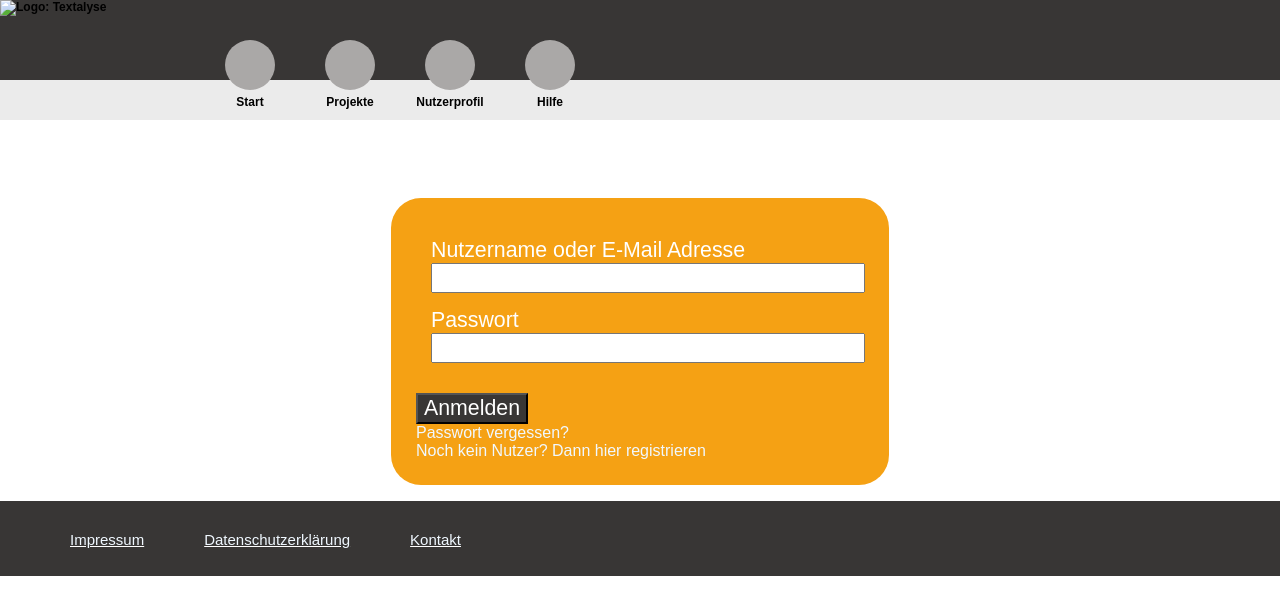
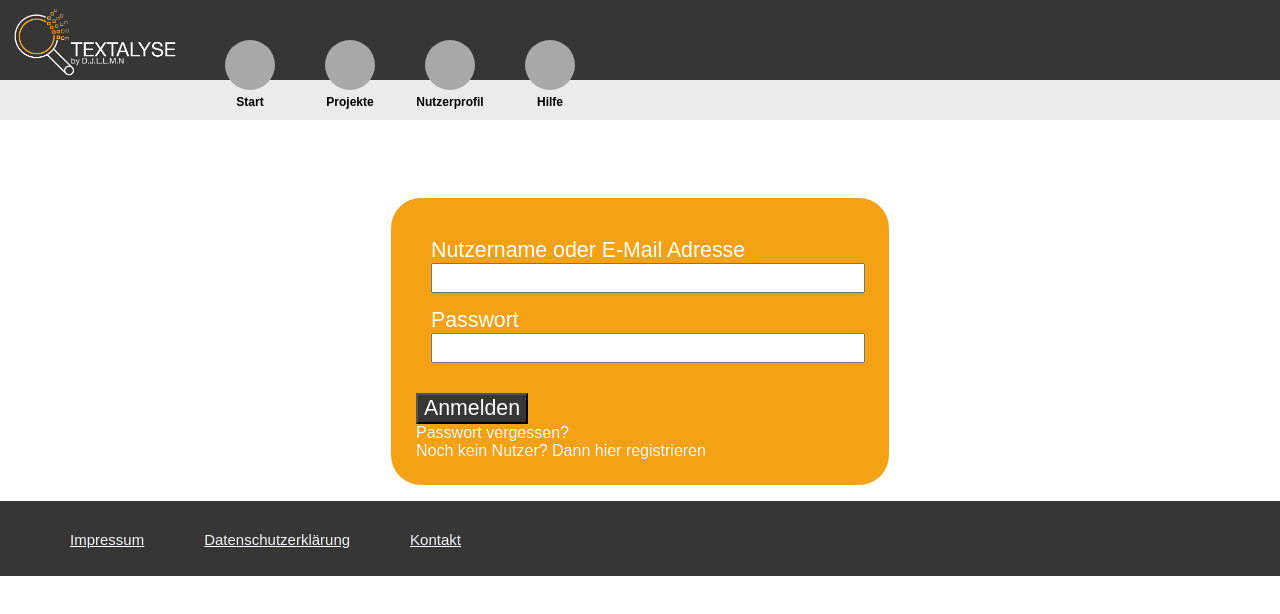
Before and after one commit to LindaSchxfer/p1-textalyse, a website: page public/anmeldung/anmeldung.html in a window 1280 px wide. Drawn offline with Linux system fonts and the light colour scheme.

Commit message:
Fixed Logo on Login

```diff
--- a/public/anmeldung/anmeldung.html
+++ b/public/anmeldung/anmeldung.html
@@ -12,7 +12,7 @@
         <!-- Header-->
         <div class="header">
           <div class="logo" onclick="location.href='../index.html';">
-            <img src="assets/logo.png" alt="Logo: Textalyse"></img>
+            <img src="../assets/logo.png" alt="Logo: Textalyse"></img>
           </div>
           <div class= "anmeldung">
             <p>Willkommen!</p>
```
Also changed, not shown: public/help/help.html (+1 -1 lines).
